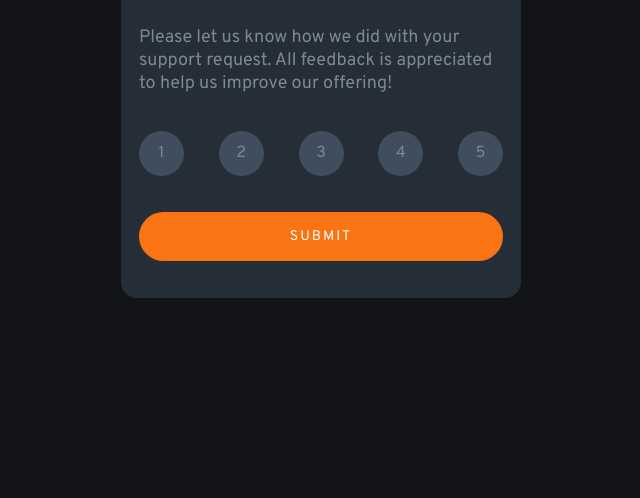
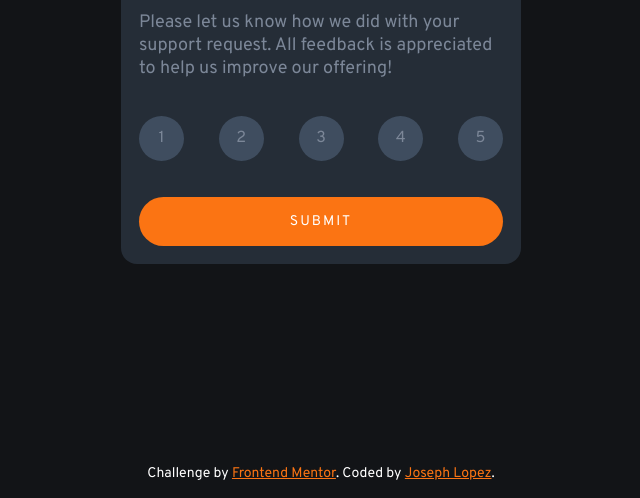
Before and after one commit to JshJLV/Interactive-rating-component, a plain HTML site: page index.html in a window 1280 px wide. Shown: the part 302-800 px from the top of the page, without its empty margins (319-959 px from the left). Drawn offline with Linux system fonts and the light colour scheme.

Commit message:
adding footer

```diff
--- a/index.html
+++ b/index.html
@@ -1,15 +1,19 @@
 <!DOCTYPE html>
 <html lang="en">
+
 <head>
   <meta charset="UTF-8">
-  <meta name="viewport" content="width=device-width, initial-scale=1.0"> <!-- displays site properly based on user's device -->
+  <meta name="viewport" content="width=device-width, initial-scale=1.0">
+  <!-- displays site properly based on user's device -->
   <link rel="stylesheet" type="text/css" href="./src/css/styles.css">
   <link rel="icon" type="image/png" sizes="32x32" href="./src/images/favicon-32x32.png">
   <title>Frontend Mentor | Interactive rating component</title>
 </head>
+
 <body>
   <!-- main state -->
-  <section id="main-state" class="container-design" >
+  <main>
+    <section id="main-state" class="container-design">
       <div class="layout-design">
         <div class="div-img-container">
           <div class="star-container">
@@ -81,12 +85,14 @@
         </div>
       </div>
     </section>
-  <!-- <footer>
+  </main>
+  <footer>
     <div class="attribution">
       Challenge by <a href="https://www.frontendmentor.io?ref=challenge" target="_blank">Frontend Mentor</a>.
-      Coded by <a href="#">Your Name Here</a>.
+      Coded by <a href="https://github.com/JshJLV">Joseph Lopez</a>.
     </div>
-  </footer> -->
+  </footer>
   <script src="./src/js/index.js"></script>
 </body>
+
 </html>
--- a/src/css/styles.css
+++ b/src/css/styles.css
@@ -25,14 +25,20 @@ body {
     background-color: var(--very-dark-blue);
 }
 
+main {
+    display: flex;
+    justify-content: center;
+    align-items: center;
+    min-height: calc(100vh - 50px);;
+}
+
 .container-design {
     margin: 0 auto;
     width: 90%;
     max-width: 400px;
-    height: 400px;
+    max-height: 400px;
     background-color: var(--dark-blue);
     border-radius: 1rem;
-    transform: translateY(50%);
 }
 
 .layout-design {
@@ -167,3 +173,23 @@ body {
 .hidden {
     display: none;
 }
+
+/* footer */
+
+footer {
+    display: flex;
+    justify-content: center;
+    align-items: center;
+    width: 100%;
+    height: 50px;
+    font-size: 14px;
+    color: white;
+}
+
+.attribution a{
+    color:var(--orange);
+}
+
+.attribution a:visited {
+    color: var(--orange);
+}
```
Lines whose indentation alone changed are shown as unchanged.
